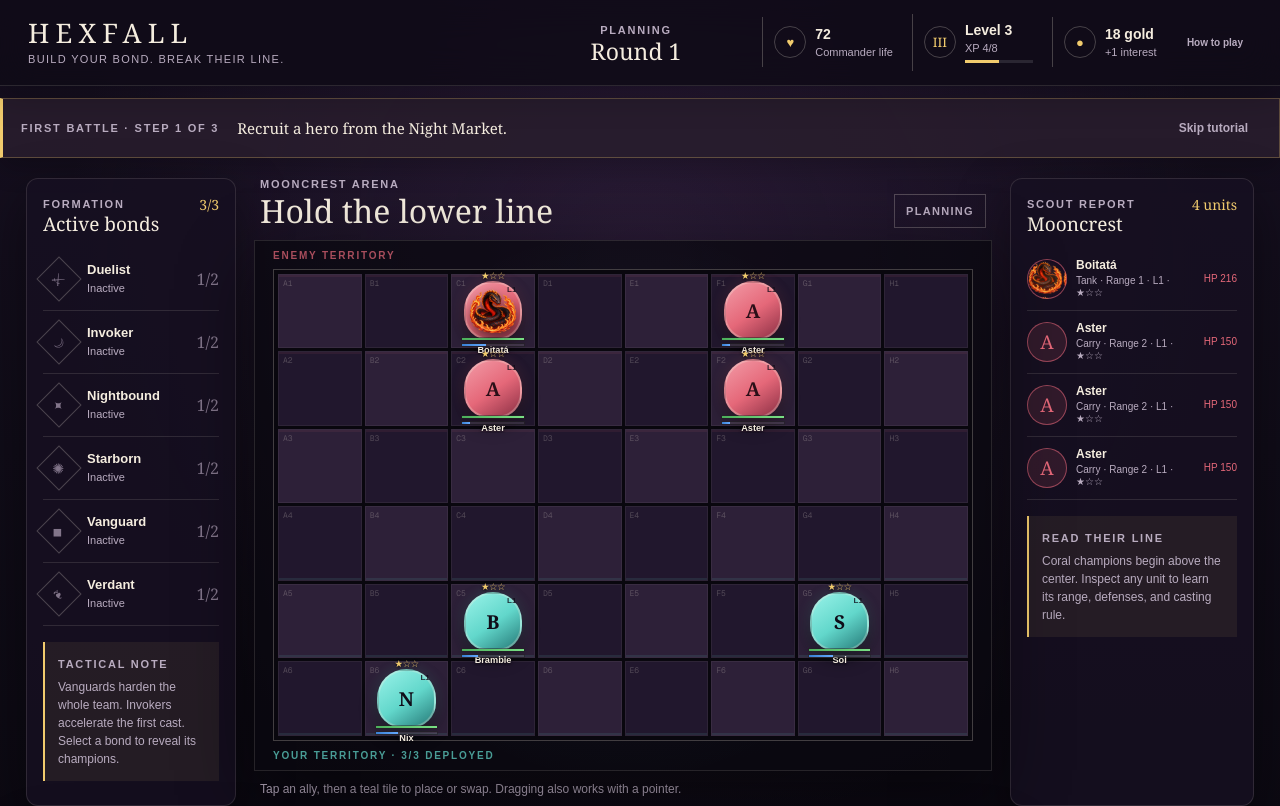
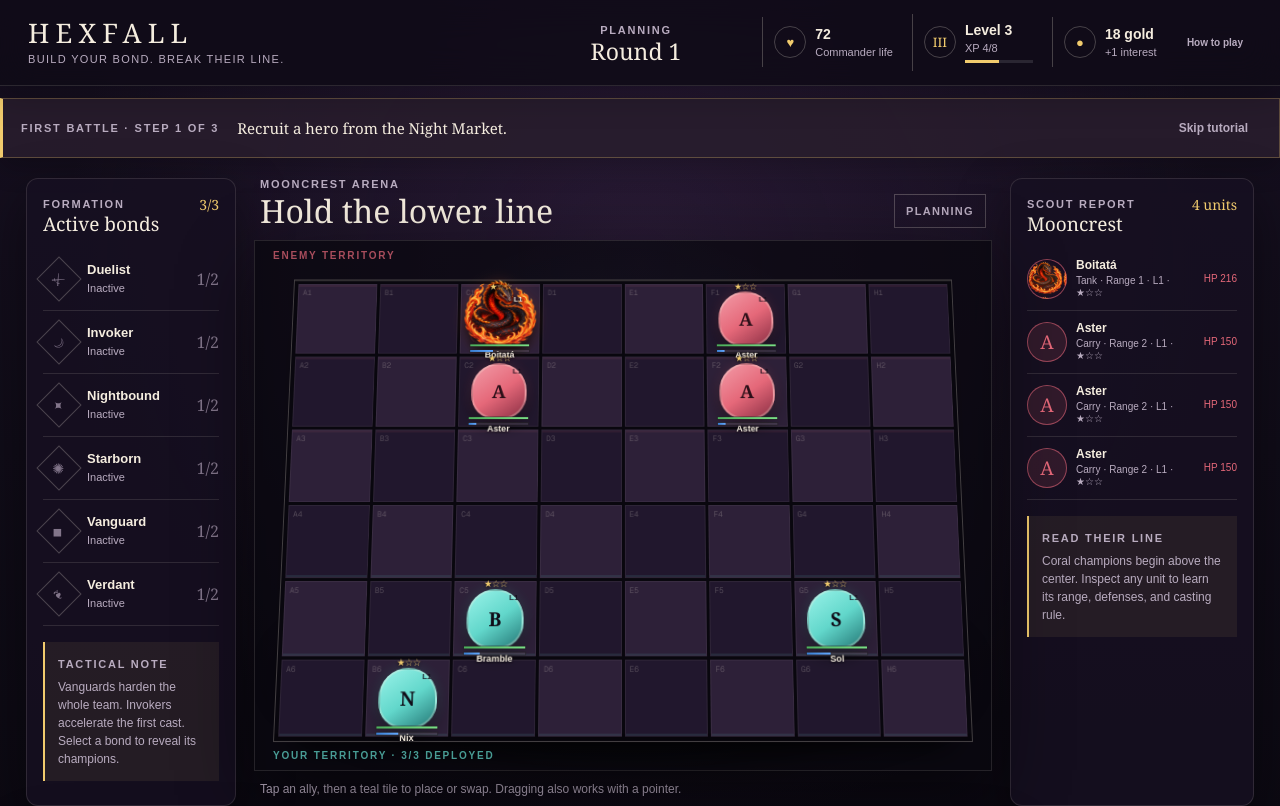
Before and after one commit to oandrevictor/CUNTactics, a Next.js app: page / in a window 1280 px wide. Shown: the top 806 px of the page. Built offline with nearby package versions, Linux system fonts and the light colour scheme.

Commit message:
Improve board depth and Boitata blending

```diff
--- a/app/game-client.tsx
+++ b/app/game-client.tsx
@@ -45,6 +45,8 @@ import {
 
 const STORAGE_KEY = "hexfall-match-v1";
 const TUTORIAL_KEY = "hexfall-tutorial-complete";
+const DESKTOP_BOARD_HEIGHT_RATIO = 5.4 / 8;
+const MOBILE_BOARD_HEIGHT_RATIO = 6.3 / 8;
 
 type DisplayUnit = {
   id: string;
@@ -87,14 +89,14 @@ function combatEffectKind(event: CombatEvent | null): CombatEffectKind | null {
   return actor?.heroId === "tide" || actor?.heroId === "bramble" ? "heal" : "ability";
 }
 
-function combatLinkStyle(actorPosition: number, targetPosition: number): CSSProperties {
+function combatLinkStyle(actorPosition: number, targetPosition: number, boardHeightRatio: number): CSSProperties {
   const boardRows = BOARD_SIZE / BOARD_COLUMNS;
   const startX = ((actorPosition % BOARD_COLUMNS) + 0.5) / BOARD_COLUMNS * 100;
   const startY = (Math.floor(actorPosition / BOARD_COLUMNS) + 0.5) / boardRows * 100;
   const endX = ((targetPosition % BOARD_COLUMNS) + 0.5) / BOARD_COLUMNS * 100;
   const endY = (Math.floor(targetPosition / BOARD_COLUMNS) + 0.5) / boardRows * 100;
   const deltaX = endX - startX;
-  const deltaY = (endY - startY) * (5.4 / 8);
+  const deltaY = (endY - startY) * boardHeightRatio;
   const length = Math.hypot(deltaX, deltaY);
   const angle = Math.atan2(deltaY, deltaX) * 180 / Math.PI;
 
@@ -172,6 +174,7 @@ function UnitToken({
   onDragStart?: (event: DragEvent<HTMLDivElement>) => void;
 }) {
   const hero = HEROES[unit.heroId];
+  const isCreatureToken = unit.heroId === "boitata";
   const isTarget = currentEvent?.targetIds?.includes(unit.id) ?? false;
   const effectKind = combatEffectKind(currentEvent);
   const isActor = !!effectKind && currentEvent?.actorId === unit.id;
@@ -198,11 +201,12 @@ function UnitToken({
 
   return (
     <div
-      className={`unit-token ${unit.side === "player" ? "unit-ally" : "unit-enemy"} ${selected ? "unit-selected" : ""} ${highlighted ? "unit-trait-highlight" : ""} ${!unit.alive ? "unit-dead" : ""} ${isActor ? `unit-event-actor unit-event-actor-${effectKind}` : ""} ${isDamaged ? "unit-impact-damage" : ""} ${isHealed ? "unit-impact-heal" : ""} ${isShielded ? "unit-impact-shield" : ""} ${shieldLost > 0 ? "unit-shield-absorbed" : ""}`}
+      className={`unit-token ${isCreatureToken ? "unit-token-creature unit-token-boitata" : ""} ${unit.side === "player" ? "unit-ally" : "unit-enemy"} ${selected ? "unit-selected" : ""} ${highlighted ? "unit-trait-highlight" : ""} ${!unit.alive ? "unit-dead" : ""} ${isActor ? `unit-event-actor unit-event-actor-${effectKind}` : ""} ${isDamaged ? "unit-impact-damage" : ""} ${isHealed ? "unit-impact-heal" : ""} ${isShielded ? "unit-impact-shield" : ""} ${shieldLost > 0 ? "unit-shield-absorbed" : ""}`}
       draggable={draggable}
       onDragStart={onDragStart}
       data-testid={`unit-${unit.id}`}
       data-unit-id={unit.id}
+      data-hero-id={unit.heroId}
     >
       <span className="unit-stars" data-testid={`unit-stars-${unit.id}`} aria-label={`${unit.stars} star`}>{starsLabel(unit.stars)}</span>
       <HeroArt heroId={unit.heroId} className="unit-avatar" />
@@ -240,6 +244,7 @@ export function GameClient() {
   const [combatIndex, setCombatIndex] = useState(0);
   const [playing, setPlaying] = useState(false);
   const [speed, setSpeed] = useState(1);
+  const [boardHeightRatio, setBoardHeightRatio] = useState(DESKTOP_BOARD_HEIGHT_RATIO);
   const [tutorialStage, setTutorialStage] = useState(0);
   const [tutorialVisible, setTutorialVisible] = useState(true);
 
@@ -271,6 +276,14 @@ export function GameClient() {
     const timeout = window.setTimeout(() => setToast(""), 3400);
     return () => window.clearTimeout(timeout);
   }, [toast]);
+
+  useEffect(() => {
+    const mobileBoard = window.matchMedia("(max-width: 600px)");
+    const syncBoardRatio = () => setBoardHeightRatio(mobileBoard.matches ? MOBILE_BOARD_HEIGHT_RATIO : DESKTOP_BOARD_HEIGHT_RATIO);
+    syncBoardRatio();
+    mobileBoard.addEventListener("change", syncBoardRatio);
+    return () => mobileBoard.removeEventListener("change", syncBoardRatio);
+  }, []);
 
   const combatEvents = game.combatReport?.events ?? [];
   const currentEvent = game.phase === "combat" ? combatEvents[Math.min(combatIndex, Math.max(0, combatEvents.length - 1))] ?? null : null;
@@ -337,7 +350,7 @@ export function GameClient() {
     ? currentEvent.targetIds.flatMap((targetId) => {
         const target = currentEvent.snapshot.find((unit) => unit.id === targetId);
         if (!target || target.position === currentActor.position) return [];
-        return [{ targetId, style: combatLinkStyle(currentActor.position, target.position) }];
+        return [{ targetId, style: combatLinkStyle(currentActor.position, target.position, boardHeightRatio) }];
       })
     : [];
   const combatBeatStyle = { "--combat-beat": `${Math.round(680 / speed)}ms` } as CSSProperties;
--- a/app/globals.css
+++ b/app/globals.css
@@ -440,13 +440,33 @@ button:disabled,
 }
 
 .board-wrap {
+  --board-perspective: 900px;
+  --board-tilt: 7deg;
   position: relative;
+  isolation: isolate;
   padding: 28px 18px 29px;
   border: 1px solid var(--line);
   background:
     radial-gradient(circle at 50% 50%, rgb(98 215 203 / 7%), transparent 62%),
     rgb(9 7 14 / 72%);
   box-shadow: 0 24px 70px rgb(0 0 0 / 48%);
+  perspective: var(--board-perspective);
+  perspective-origin: 50% 28%;
+}
+
+.board-wrap::before {
+  position: absolute;
+  z-index: 0;
+  right: 28px;
+  bottom: 14px;
+  left: 28px;
+  height: 34%;
+  border-radius: 50%;
+  background: rgb(0 0 0 / 48%);
+  content: "";
+  filter: blur(15px);
+  pointer-events: none;
+  transform: translateY(9px);
 }
 
 .territory-label {
@@ -471,6 +491,7 @@ button:disabled,
 
 .board-grid {
   position: relative;
+  z-index: 1;
   display: grid;
   grid-template-columns: repeat(8, minmax(0, 1fr));
   grid-template-rows: repeat(6, minmax(0, 1fr));
@@ -480,6 +501,13 @@ button:disabled,
   padding: 4px;
   border: 1px solid var(--line-strong);
   background: var(--ink-deep);
+  box-shadow:
+    0 24px 32px -22px rgb(0 0 0 / 88%),
+    inset 0 1px rgb(245 237 223 / 12%),
+    inset 0 -7px rgb(0 0 0 / 22%);
+  transform: rotateX(var(--board-tilt));
+  transform-origin: 50% 100%;
+  transform-style: preserve-3d;
 }
 
 .board-cell {
@@ -802,6 +830,104 @@ button:disabled,
   height: 88%;
   filter: drop-shadow(0 4px 5px rgb(0 0 0 / 48%));
   pointer-events: none;
+}
+
+.unit-token-creature {
+  --unit-team-color: var(--teal);
+  isolation: isolate;
+  border-color: transparent;
+  border-radius: 0;
+  background: transparent;
+  box-shadow: none;
+  color: var(--ivory);
+}
+
+.unit-token-boitata.unit-ally {
+  --unit-team-color: var(--teal);
+  background: transparent;
+  box-shadow: none;
+}
+
+.unit-token-boitata.unit-enemy {
+  --unit-team-color: var(--coral);
+  background: transparent;
+  box-shadow: none;
+}
+
+.unit-token-creature::after {
+  position: absolute;
+  z-index: 0;
+  bottom: -4%;
+  left: 50%;
+  width: 108%;
+  height: 30%;
+  border: 1px solid color-mix(in srgb, var(--unit-team-color) 28%, transparent);
+  border-radius: 50%;
+  background:
+    radial-gradient(
+      ellipse,
+      color-mix(in srgb, var(--unit-team-color) 30%, transparent),
+      rgb(0 0 0 / 48%) 52%,
+      transparent 74%
+    );
+  box-shadow: 0 7px 8px rgb(0 0 0 / 38%);
+  content: "";
+  pointer-events: none;
+  transform: translateX(-50%);
+}
+
+.unit-token-creature .unit-avatar.hero-art-image {
+  position: absolute;
+  z-index: 2;
+  bottom: -10%;
+  left: 50%;
+  width: 142%;
+  height: 142%;
+  background-position: center bottom;
+  filter:
+    drop-shadow(0 8px 5px rgb(0 0 0 / 56%))
+    drop-shadow(0 0 7px rgb(255 100 34 / 18%));
+  pointer-events: auto;
+  transform: translateX(-50%);
+}
+
+.unit-token-creature .fire-wall {
+  z-index: 1;
+  inset: -30%;
+}
+
+.unit-token-creature .unit-stars,
+.unit-token-creature .unit-level,
+.unit-token-creature .unit-name,
+.unit-token-creature .unit-bars,
+.unit-token-creature .status-mark {
+  z-index: 5;
+}
+
+.unit-token-creature .unit-level {
+  color: var(--ivory);
+  text-shadow: 0 1px 3px rgb(0 0 0 / 90%);
+}
+
+.unit-token-creature.unit-selected,
+.unit-token-creature.unit-trait-highlight {
+  border-color: transparent;
+  box-shadow: none;
+}
+
+.unit-token-creature.unit-selected::after {
+  border-color: var(--gold);
+  box-shadow:
+    0 0 0 3px rgb(241 203 109 / 20%),
+    0 0 18px rgb(241 203 109 / 34%),
+    0 7px 8px rgb(0 0 0 / 38%);
+}
+
+.unit-token-creature.unit-trait-highlight::after {
+  border-color: rgb(241 203 109 / 70%);
+  box-shadow:
+    0 0 16px rgb(241 203 109 / 30%),
+    0 7px 8px rgb(0 0 0 / 38%);
 }
 
 .fire-wall {
@@ -1894,7 +2020,14 @@ button:disabled,
   }
 
   .board-wrap {
+    --board-perspective: 700px;
+    --board-tilt: 4deg;
     padding: 24px 5px 27px;
+  }
+
+  .board-wrap::before {
+    right: 10px;
+    left: 10px;
   }
 
   .board-grid {
```
Also changed, not shown: 1 other file (tests, documents, lock files or other folders).
